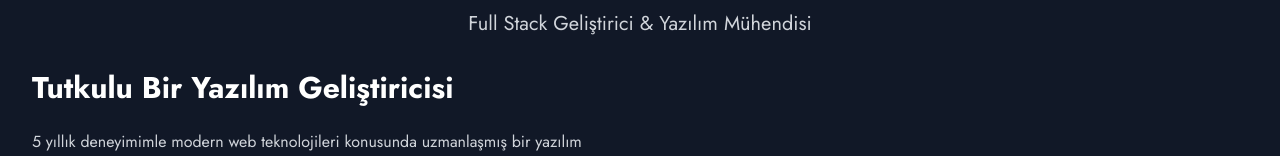
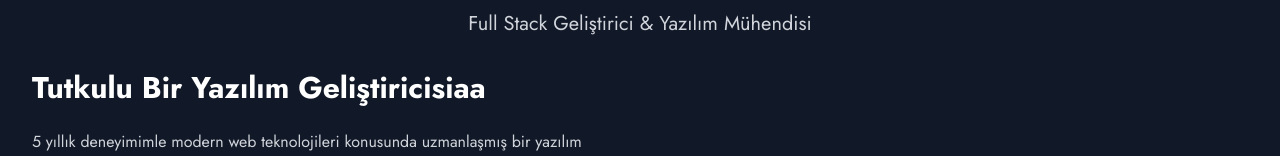
Before and after one commit to samicavas/Portfolio-Web, a Next.js app: page / in a window 1280 px wide. Shown: the part 150-306 px from the top of the page. Built offline with nearby package versions, Linux system fonts and the light colour scheme.

Commit message:
Update: Homepage layout and animations

```diff
--- a/src/app/globals.css
+++ b/src/app/globals.css
@@ -122,6 +122,10 @@
   animation: slideRight 0.8s ease forwards;
 }
 
+.delay-2 {
+  animation-delay: 2s;
+}
+
 :root {
   --background: #ffffff;
   --foreground: #171717;
--- a/src/app/page.tsx
+++ b/src/app/page.tsx
@@ -24,9 +24,9 @@ export default function Home() {
 
           {/* Bio Section */}
           <div className="grid grid-cols-1 md:grid-cols-2 gap-12 items-center mb-16">
-            <div className="space-y-6 slide-right delay-3">
+            <div className="space-y-6 slide-right delay-2">
               <h2 className="text-3xl font-bold text-gray-900 dark:text-white">
-                {t('bio.title')}
+                {t('bio.title')}aa
               </h2>
               <div className="space-y-4 text-gray-600 dark:text-gray-300">
                 <p>{t('bio.p1')}</p>
@@ -53,7 +53,7 @@ export default function Home() {
             </div>
 
             {/* Stats Section */}
-            <div className="bg-white dark:bg-gray-800 rounded-2xl shadow-xl p-8 slide-up delay-2">
+            <div className="bg-white dark:bg-gray-800 rounded-2xl shadow-xl p-8 slide-up delay-3">
               <div className="grid grid-cols-2 gap-8">
                 <div className="text-center">
                   <div className="text-4xl font-bold text-gray-900 dark:text-white mb-2">5+</div>
@@ -86,7 +86,6 @@ export default function Home() {
           </div>
         </div>
       </div>
-      <Footer />
     </main>
   );
 }
```
